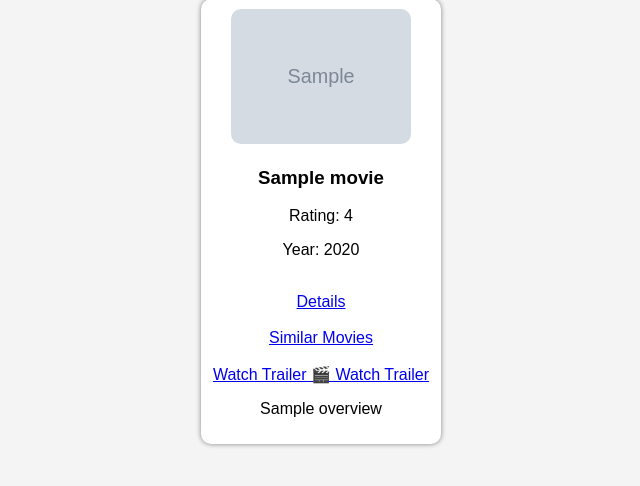
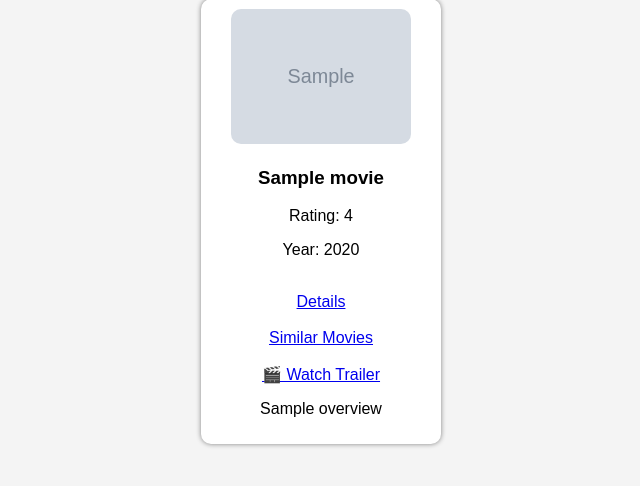
Before and after one commit to prajwalhugar18/movie-recommender, a Flask app: template templates/index.html in a window 1280 px wide. Shown: the part 267-753 px from the top of the page, without its empty margins (319-959 px from the left). Run offline with Flask 3, Linux system fonts and the light colour scheme; the template is opened without the code that fills it: most values are stand-ins (such as "Sample title", 1, 10 or a date in 2020); grey boxes marked "Sample" are stand-in pictures.

Commit message:
updated trail

```diff
--- a/templates/index.html
+++ b/templates/index.html
@@ -134,10 +134,6 @@
 
 <a href="/trailer/{{ movie['id'] }}"
 target="_blank">
-    Watch Trailer
-</a>
-<a href="/trailer/{{ movie['id'] }}"
-target="_blank">
     🎬 Watch Trailer
 </a>
         <p>
```
